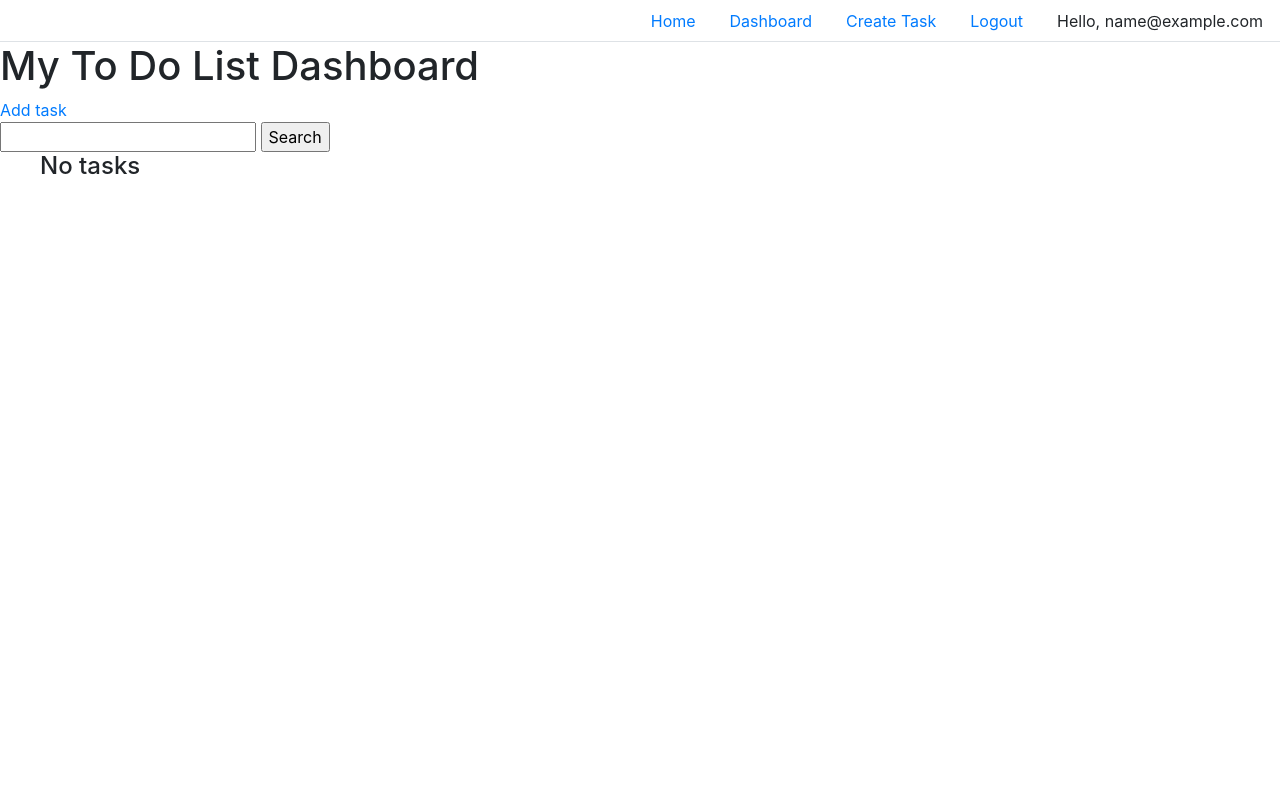
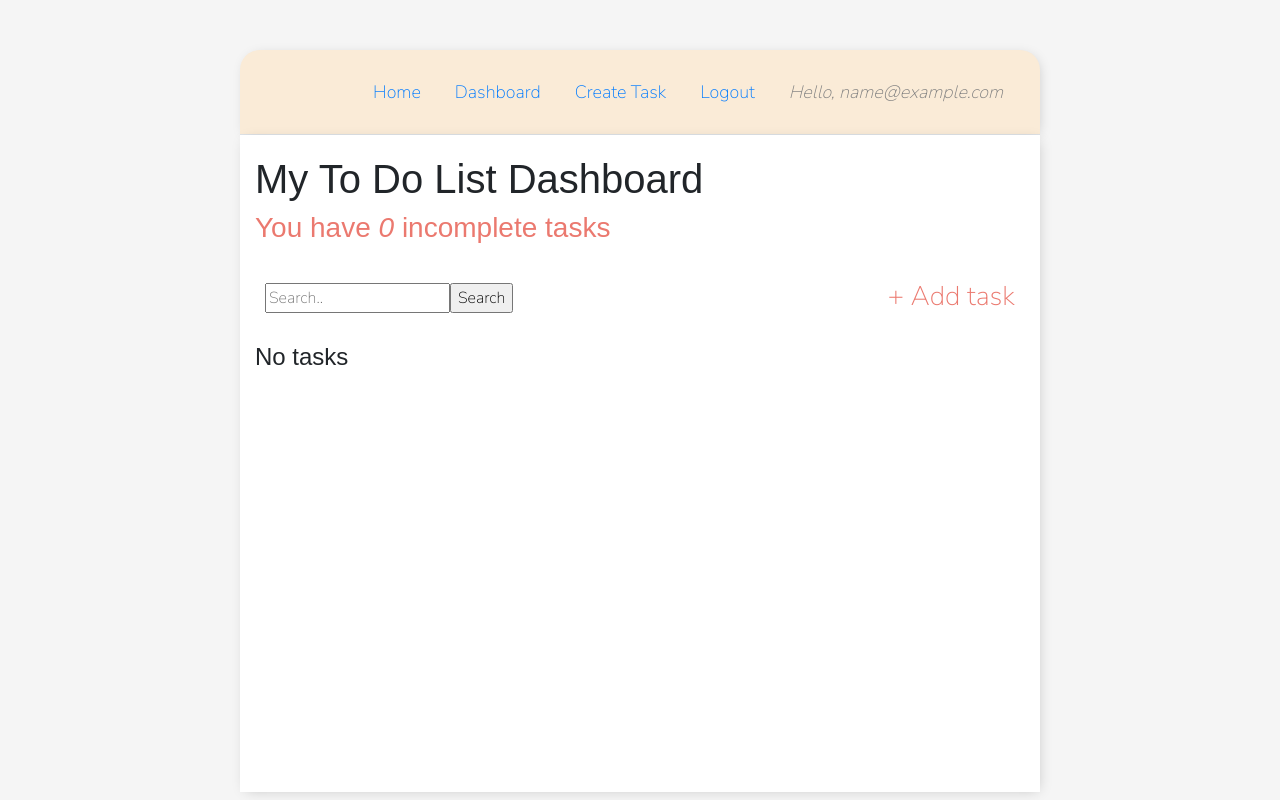
Before and after one commit to vesselindoychev/Django-Todo-App, a Django app: page /tasks-lists/ in a window 1280 px wide. Run offline with Django 3.2, Linux system fonts and the light colour scheme; the visitor is signed in with stand-in values (Sample User, id 1); data that the repository does not hold is empty; some libraries are stand-ins or nearby versions.

Commit message:
Added css to templates

```diff
--- /dev/null
+++ b/todo_app/static/base.css
@@ -0,0 +1,135 @@
+body {
+    padding-top: 50px;
+    background-color: whitesmoke;
+    font-family: 'Nunito Sans', sans-serif;
+}
+
+nav {
+    max-width: 800px;
+    margin: auto;
+    background-color: antiquewhite;
+    -webkit-box-shadow: 2px 2px 13px -4px rgba(0, 0, 0, 0.21);
+    box-shadow: 2px 2px 13px -4px rgba(0, 0, 0, 0.21);
+    border-top-left-radius: 20px;
+    border-top-right-radius: 20px;
+}
+
+nav ul {
+    padding: 20px 20px 20px 0;
+}
+
+nav ul li a {
+    font-size: 18px;
+}
+
+#last-a-child {
+    color: gray;
+}
+
+h1, h2, h3, h4, h5, h6 {
+    font-family: 'Raleway', sans-serif;
+}
+
+.container {
+    padding-top: 20px;
+    max-width: 800px;
+    height: 657px;
+    margin: auto;
+    background-color: white;
+    -webkit-box-shadow: 2px 2px 13px -4px rgba(0, 0, 0, 0.21);
+    box-shadow: 2px 2px 13px -4px rgba(0, 0, 0, 0.21);
+}
+
+.incomplete-tasks-heading {
+    color: #EB796F;;
+}
+
+.task-wrapper {
+    display: flex;
+    align-items: center;
+    justify-content: space-between;
+    padding: 20px;
+    background-color: #fff;
+    border-top: 1px solid rgb(226, 226, 226);
+}
+
+.task-title {
+    display: flex;
+}
+
+.task-title a {
+    text-decoration: none;
+    color: #4b5156;
+    margin-left: 10px;
+    font-size: 19px;
+}
+
+.task-title a:hover{
+    font-size: 24px;
+}
+
+.task-complete-icon {
+    height: 20px;
+    width: 20px;
+    background-color: rgb(105, 192, 105);
+    border-radius: 50%;
+}
+
+.task-incomplete-icon {
+    height: 20px;
+    width: 20px;
+    background-color: rgb(218, 218, 218);
+    border-radius: 50%;
+}
+
+.delete-link {
+    text-decoration: none;
+    font-weight: 900;
+    color: #cf4949;
+    font-size: 22px;
+    line-height: 0;
+}
+
+.delete-link:hover{
+    text-decoration: none;
+    font-size: 35px;
+    color: #cf4949;
+}
+.search-add-wrapper {
+    display: flex;
+    justify-content: space-between;
+    align-items: center;
+    padding: 10px;
+}
+
+#add-task-link {
+    color: #EB796F;
+    text-decoration: none;
+    font-size: 27px;
+    /*text-shadow: 1px 1px #81413b;*/
+}
+
+#add-task-link:hover{
+    font-size: 32px;
+}
+.search-bar {
+    margin-top: 20px;
+    margin-bottom: 20px;
+    display: flex;
+}
+
+/*.search-bar input:nth-child(even) {*/
+/*    margin-left: 10px;*/
+/*}*/
+
+.home-heading {
+    text-align: center;
+    padding-top: 20px;
+}
+
+.home-btn {
+    text-align: center;
+    position: absolute;
+    left: 650px;
+    top: 300px;
+}
--- a/todo_app/static/login.css
+++ /dev/null
@@ -1,3 +0,0 @@
-.login-form input[type=text]::-webkit-input-placeholder {
-    content: "Enter email";
-}
--- a/todo_app/templates/base.html
+++ b/todo_app/templates/base.html
@@ -1,3 +1,4 @@
+{% load static %}
 <!DOCTYPE html>
 <html lang="en">
 <head>
@@ -5,6 +6,10 @@
     <title>TodoApp</title>
     <link rel="stylesheet" href="https://cdn.jsdelivr.net/npm/bootstrap@4.3.1/dist/css/bootstrap.min.css"
           integrity="sha384-ggOyR0iXCbMQv3Xipma34MD+dH/1fQ784/j6cY/iJTQUOhcWr7x9JvoRxT2MZw1T" crossorigin="anonymous">
+    <link rel="stylesheet" href="{% static 'base.css' %}">
+    <link rel="preconnect" href="https://fonts.googleapis.com">
+    <link rel="preconnect" href="https://fonts.gstatic.com" crossorigin>
+    <link href="https://fonts.googleapis.com/css2?family=Nunito+Sans:wght@200&display=swap" rel="stylesheet">
     {#    <!-- Bootstrap CSS -->#}
     {#    <link rel="stylesheet" href="https://stackpath.bootstrapcdn.com/bootstrap/4.3.1/css/bootstrap.min.css"#}
     {#          integrity="sha384-ggOyR0iXCbMQv3Xipma34MD+dH/1fQ784/j6cY/iJTQUOhcWr7x9JvoRxT2MZw1T" crossorigin="anonymous">#}
@@ -12,6 +17,9 @@
     {#    <link rel="stylesheet" href="https://stackpath.bootstrapcdn.com/font-awesome/4.7.0/css/font-awesome.min.css"#}
     {#          integrity="sha384-wvfXpqpZZVQGK6TAh5PVlGOfQNHSoD2xbE+QkPxCAFlNEevoEH3Sl0sibVcOQVnN" crossorigin="anonymous">#}
 </head>
+<script src="https://code.jquery.com/jquery-3.3.1.slim.min.js"
+        integrity="sha384-q8i/X+965DzO0rT7abK41JStQIAqVgRVzpbzo5smXKp4YfRvH+8abtTE1Pi6jizo"
+        crossorigin="anonymous"></script>
 <body>
 
 <nav>
@@ -30,7 +38,7 @@
                 <a class="nav-link" href="{% url 'logout' %}">Logout</a>
             </li>
             <li class="nav-item">
-                <a class="nav-link">Hello, {{ request.user }}</a>
+                <a href="#" id="last-a-child" class="nav-link"><i>Hello, {{ request.user }}</i></a>
             </li>
 
         {% else %}
@@ -40,18 +48,18 @@
             <li class="nav-item">
                 <a class="nav-link" href="{% url 'register' %}">Sign Up</a>
             </li>
-             <li class="nav-item">
-                <a class="nav-link">Hello, {{ request.user }}</a>
-            </li>
+{#            <li class="nav-item">#}
+{#                <a class="nav-link"><i>Hello, {{ request.user }}</i></a>#}
+{#            </li>#}
         {% endif %}
     </ul>
 </nav>
-{% block content %}
-{% endblock %}
+<div class="container">
+    {% block content %}
+
+    {% endblock %}
+</div>
 </body>
-<script src="https://code.jquery.com/jquery-3.3.1.slim.min.js"
-        integrity="sha384-q8i/X+965DzO0rT7abK41JStQIAqVgRVzpbzo5smXKp4YfRvH+8abtTE1Pi6jizo"
-        crossorigin="anonymous"></script>
 <script src="https://cdn.jsdelivr.net/npm/popper.js@1.14.7/dist/umd/popper.min.js"
         integrity="sha384-UO2eT0CpHqdSJQ6hJty5KVphtPhzWj9WO1clHTMGa3JDZwrnQq4sF86dIHNDz0W1"
         crossorigin="anonymous"></script>
--- a/todo_app/templates/base/home.html
+++ b/todo_app/templates/base/home.html
@@ -1,5 +1,5 @@
 {% extends 'base.html' %}
 {% block content %}
-    <h1>Organize it all with Todos Helper</h1>
-    <a href="{% url 'create task' %}" type="button" class="btn btn-primary">Get Started</a>
+    <h1 class="home-heading">Organize it all with Todos Helper</h1>
+    <a href="{% url 'create task' %}" type="button" class="btn btn-primary home-btn">Get Started</a>
 {% endblock %}
--- a/todo_app/templates/base/task_delete.html
+++ b/todo_app/templates/base/task_delete.html
@@ -1,6 +1,6 @@
 {% extends 'base.html' %}
 {% block content %}
-    <a type="submit" href="{% url 'task details' object.id %}">Go back</a>
+    <a type="submit" href="{% url 'task lists' %}">Go back</a>
     <h1>Are you sure you want to delete this task?</h1>
 
     <form method="post" action="{% url 'delete task' object.id %}">
--- a/todo_app/templates/base/task_list.html
+++ b/todo_app/templates/base/task_list.html
@@ -1,20 +1,40 @@
 {% extends 'base.html' %}
 {% block content %}
-    <h1>My To Do List Dashboard</h1>
-    <a href="{% url 'create task' %}">Add task</a>
-    <form method="get">
-        <input type="text" name="search-area" value="{{ search_input }}">
-        <input type="submit" value="Search">
-    </form>
-    <ul>
+    <h1 class="task-list-heading">My To Do List Dashboard</h1>
+    <h3 class="incomplete-tasks-heading">You have <i>{{ incomplete_tasks }}</i> incomplete task{{ incomplete_tasks|pluralize:'s' }}</h3>
+
+    <div class="search-add-wrapper">
+        <form class="search-bar" method="get">
+            <input type="text" name="search-area" value="{{ search_input }}" placeholder="Search..">
+            <input type="submit" value="Search">
+        </form>
+        <a id="add-task-link" href="{% url 'create task' %}">&#x2b; Add task</a>
+    </div>
+
+    <div class="task-items-wrapper">
         {% if tasks %}
             {% if is_owner %}
                 {% for task in tasks %}
-                    <li>{{ task }}: <a href="{% url 'task details' task.pk %}">Details</a></li>
+                    <div class="task-wrapper">
+                        {% if task.complete %}
+                            <div class="task-title">
+                                <div class="task-complete-icon"></div>
+                                <i><s><a href="{% url 'edit task' task.pk %}">{{ task }}</a></s></i>
+                            </div>
+                             <a class="delete-link" href="{% url 'delete task' task.pk %}">&#215;</a>
+                        {% else %}
+                            <div class="task-title">
+                                <div class="task-incomplete-icon"></div>
+                                <a href="{% url 'edit task' task.pk %}">{{ task }}</a>
+                            </div>
+                             <a class="delete-link" href="{% url 'delete task' task.pk %}">&#215;</a>
+                        {% endif %}
+                    </div>
+
                 {% endfor %}
             {% endif %}
         {% else %}
             <h4>No tasks</h4>
         {% endif %}
-    </ul>
+    </div>
 {% endblock %}
--- a/todo_app/todo_app/base/views/generic.py
+++ b/todo_app/todo_app/base/views/generic.py
@@ -1,5 +1,11 @@
+from django.shortcuts import redirect
 from django.views import generic as views
 
 
 class HomeView(views.TemplateView):
     template_name = 'base/home.html'
+
+    def get(self, *args, **kwargs):
+        if self.request.user.is_authenticated:
+            return redirect('task lists')
+        return super(HomeView, self).get(*args, **kwargs)
--- a/todo_app/todo_app/base/views/tasks.py
+++ b/todo_app/todo_app/base/views/tasks.py
@@ -17,7 +17,7 @@ class TaskListView(auth_mixins.LoginRequiredMixin, views.ListView):
         context = super().get_context_data(**kwargs)
         context['is_owner'] = self.object_list.filter(user=self.request.user)
         context['tasks'] = self.object_list.filter(user=self.request.user)
-
+        context['incomplete_tasks'] = self.object_list.filter(user=self.request.user, complete=False).count()
         search_input = self.request.GET.get('search-area') or ''
         if search_input:
             context['tasks'] = context['tasks'].filter(title__startswith=search_input)
```
